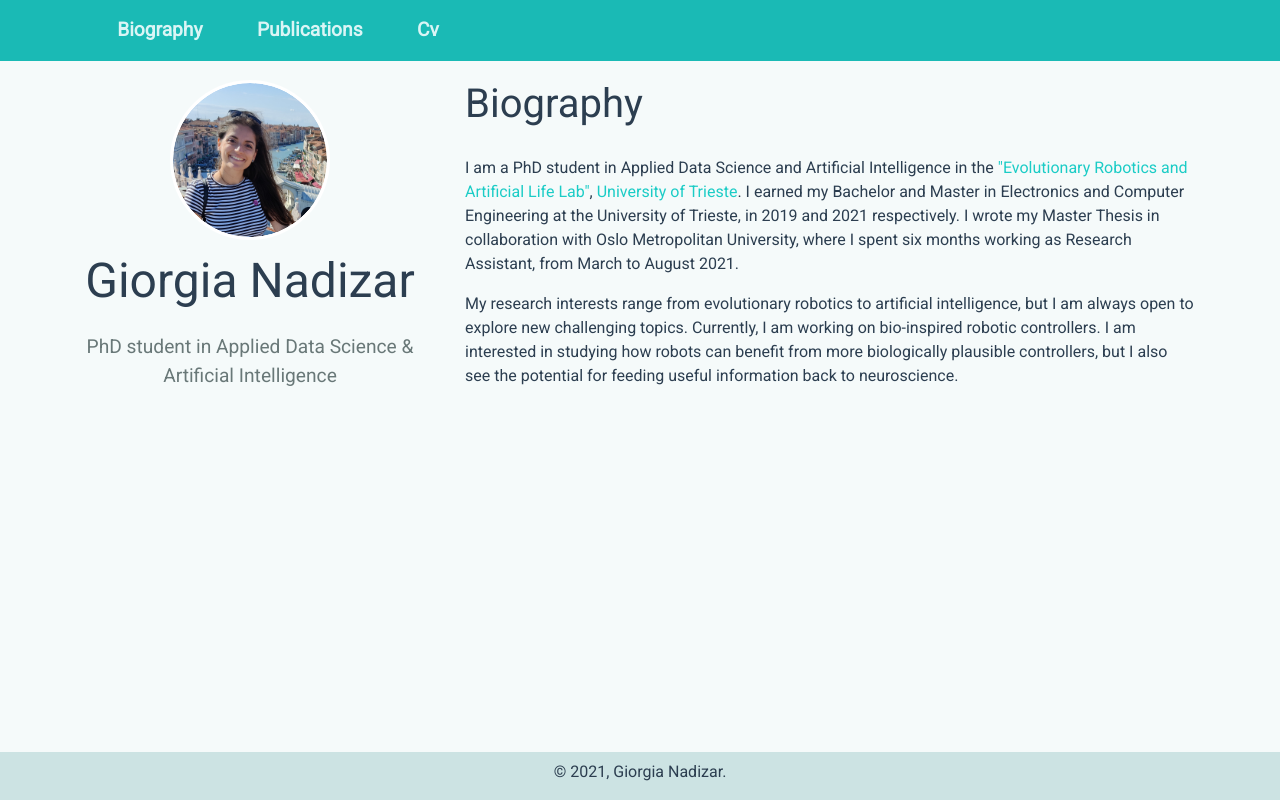
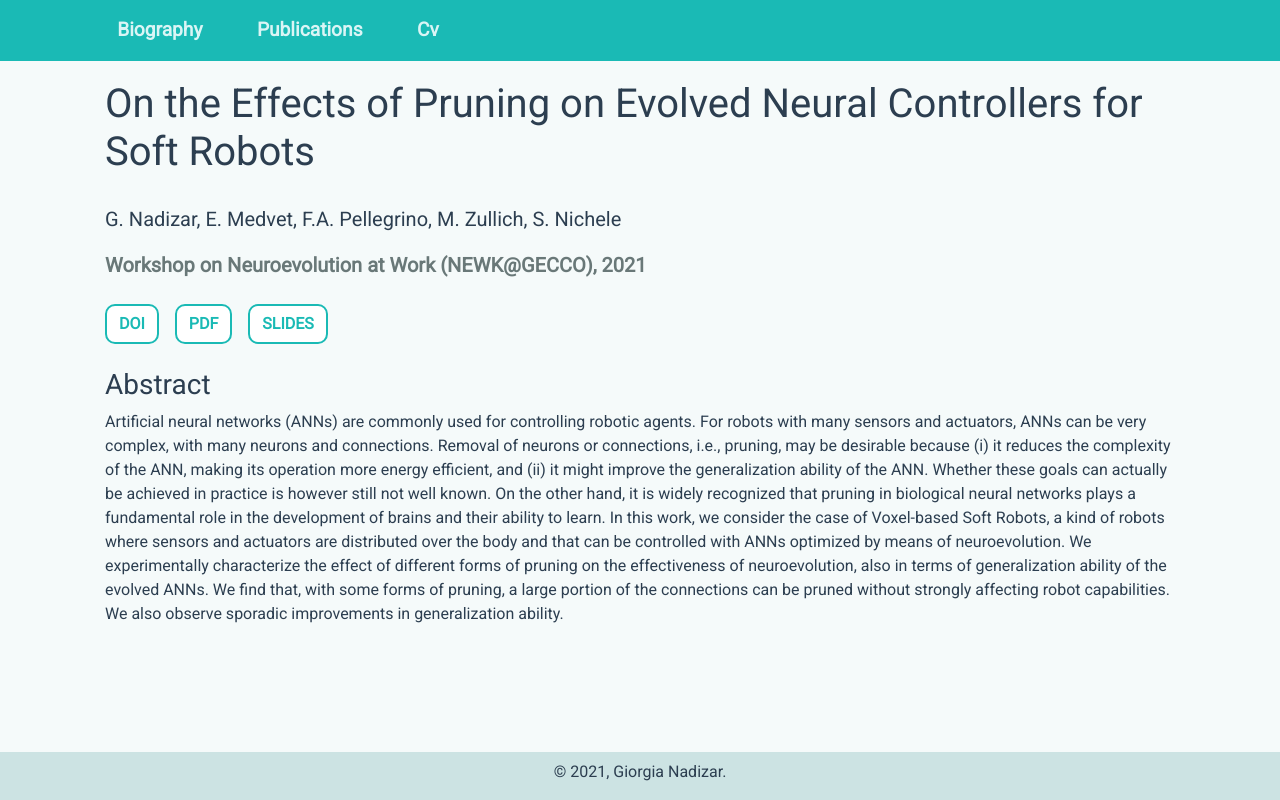
Before and after one commit to giorgia-nadizar/giorgia-nadizar.github.io, a Vue app: page /#/publications/nadizar2021effects in a window 1280 px wide. Before the commit this address led to /#/biography. Built offline with nearby package versions, Linux system fonts and the light colour scheme; some icons are missing.

Commit message:
Redirection bug fixed.

```diff
--- a/src/router/index.js
+++ b/src/router/index.js
@@ -6,6 +6,11 @@ import Biography from '../views/Biography.vue'
 Vue.use(VueRouter)
 
 const routes = [
+  {
+    path: '/publications/:id',
+    name: 'Publication',
+    component: () => import(/* webpackChunkName: "about" */ '../views/Publication.vue')
+  },
   {
     path: '/',
     component: Main,
@@ -28,11 +33,6 @@ const routes = [
       { path: '*', redirect: '/biography' }
     ]
   },
-  {
-    path: '/publications/:id',
-    name: 'Publication',
-    component: () => import(/* webpackChunkName: "about" */ '../views/Publication.vue')
-  },
   { path: '*', redirect: '/biography' }
 ]
 
--- a/src/views/Publication.vue
+++ b/src/views/Publication.vue
@@ -1,6 +1,6 @@
 <template>
-  <div class="main paper">
-    <div class="paper-content">
+  <div class="content">
+    <div class="paper">
       <h1 class="view-title"> {{paper.title}} </h1>
       <p class="authors"> {{paper.author}} </p>
       <p class="venue"> {{paper.venue}}, {{paper.year}} </p>
@@ -10,7 +10,7 @@
         <b-button class="ext-button" v-if="paper.slides.length> 0" :href="paper.slides" target="_blank"> SLIDES </b-button>
       </div>
       <h2 class="abs"> Abstract </h2>
-      <p> {{paper.abstract}} </p>
+      <p class="abstract"> {{paper.abstract}} </p>
     </div>
   </div>
 </template>
@@ -45,17 +45,24 @@ export default {
 </script>
 
 <style>
+@media (min-width: 769px) {
+  .paper{
+    max-width: 1100px;
+    margin: auto;
+  }
+}
 .paper{
   text-align: left;
   padding-right: 15px;
   padding-left: 15px;
-  }
-  .paper-content{
-    margin-right: 2em;
-    margin-left: 2em;
+  margin-top: 1.2em;
+  bottom: 0px !important;
 }
 .abs{
   font-size: 28px;
+}
+.abstract{
+  padding-bottom: 4em;
 }
 .authors{
   font-size: 20px;
```
Lines whose indentation alone changed are shown as unchanged.
